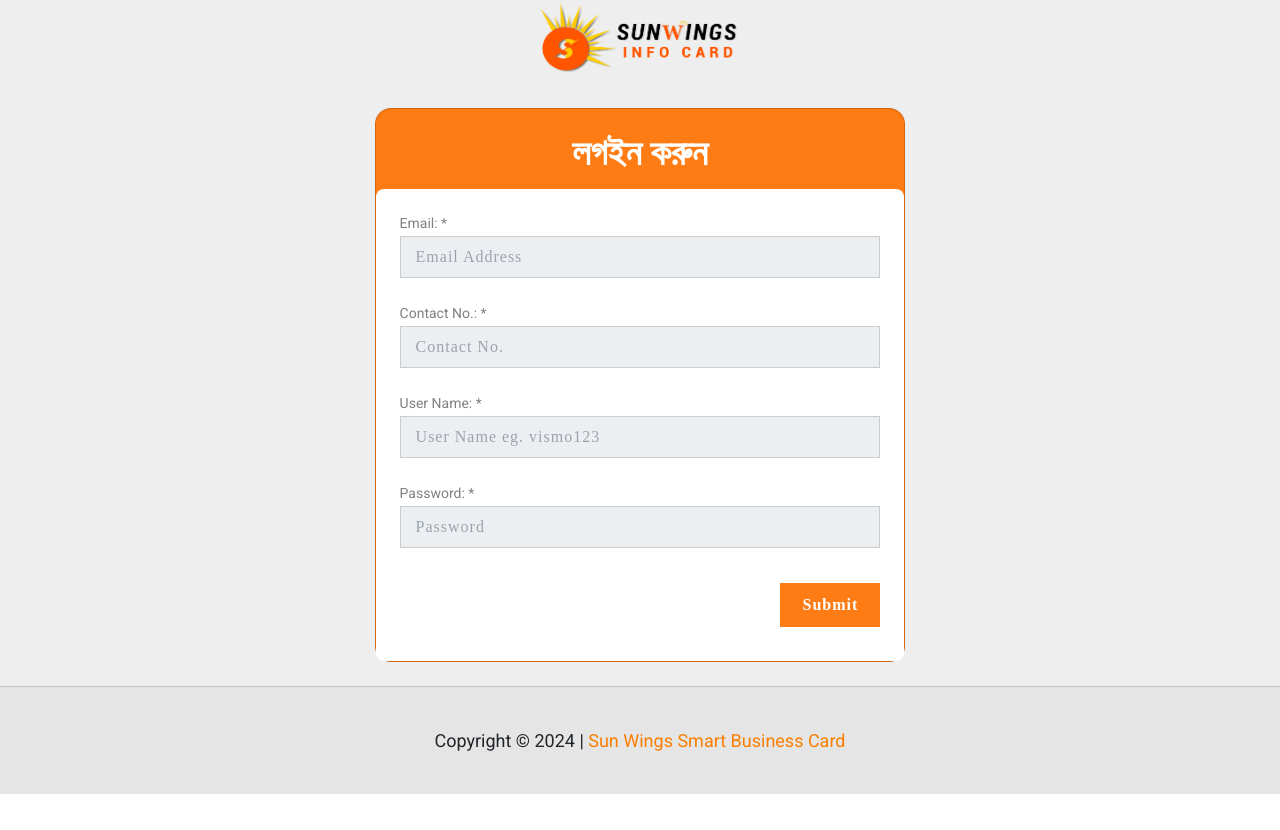
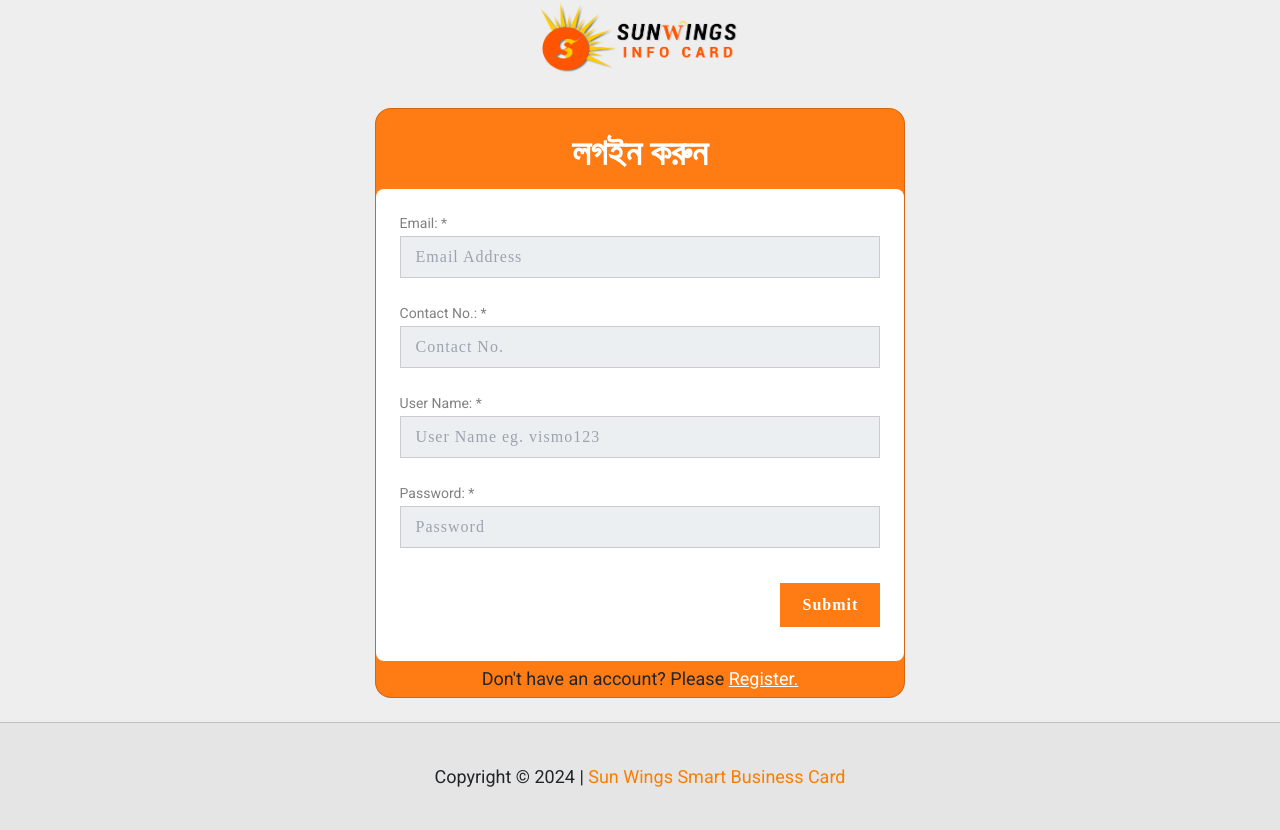
Before and after one commit to mshipan/sunwings-smart-business-card, a React (Vite) app: page /login in a window 1280 px wide. Before the commit the page ends 800 px from the top, so only its background shows below. Built offline with nearby package versions, Linux system fonts and the light colour scheme; no server answers.

Commit message:
Update login page

```diff
--- a/src/pages/login/Login.jsx
+++ b/src/pages/login/Login.jsx
@@ -52,6 +52,14 @@ const Login = () => {
                     />
                   </fieldset>
                 </form>
+                <div className="my-1">
+                  <p className="text-lg">
+                    Don't have an account? Please{" "}
+                    <span className="text-white underline">
+                      <Link to="/registration">Register.</Link>
+                    </span>
+                  </p>
+                </div>
               </div>
             </div>
           </div>
```
